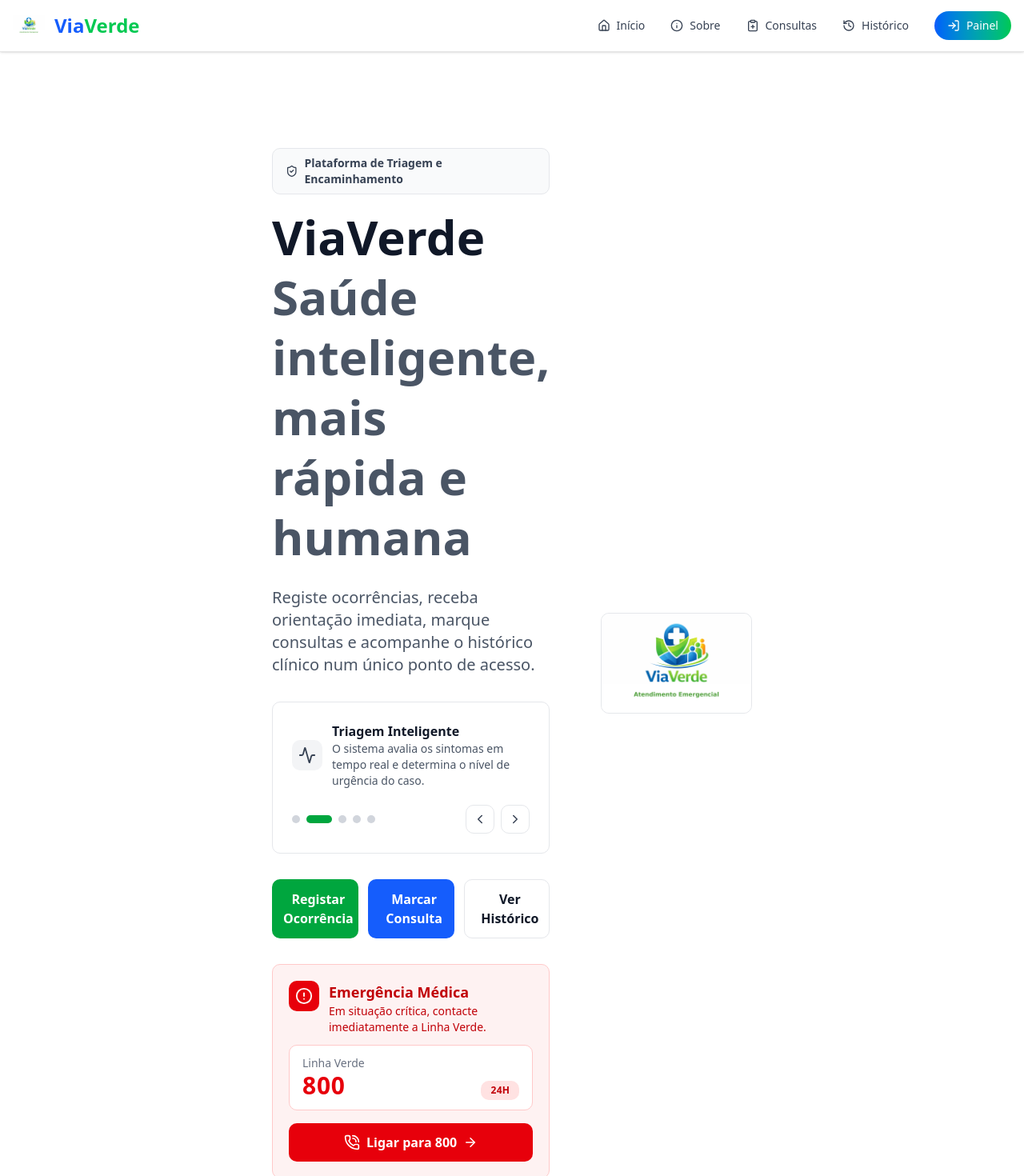
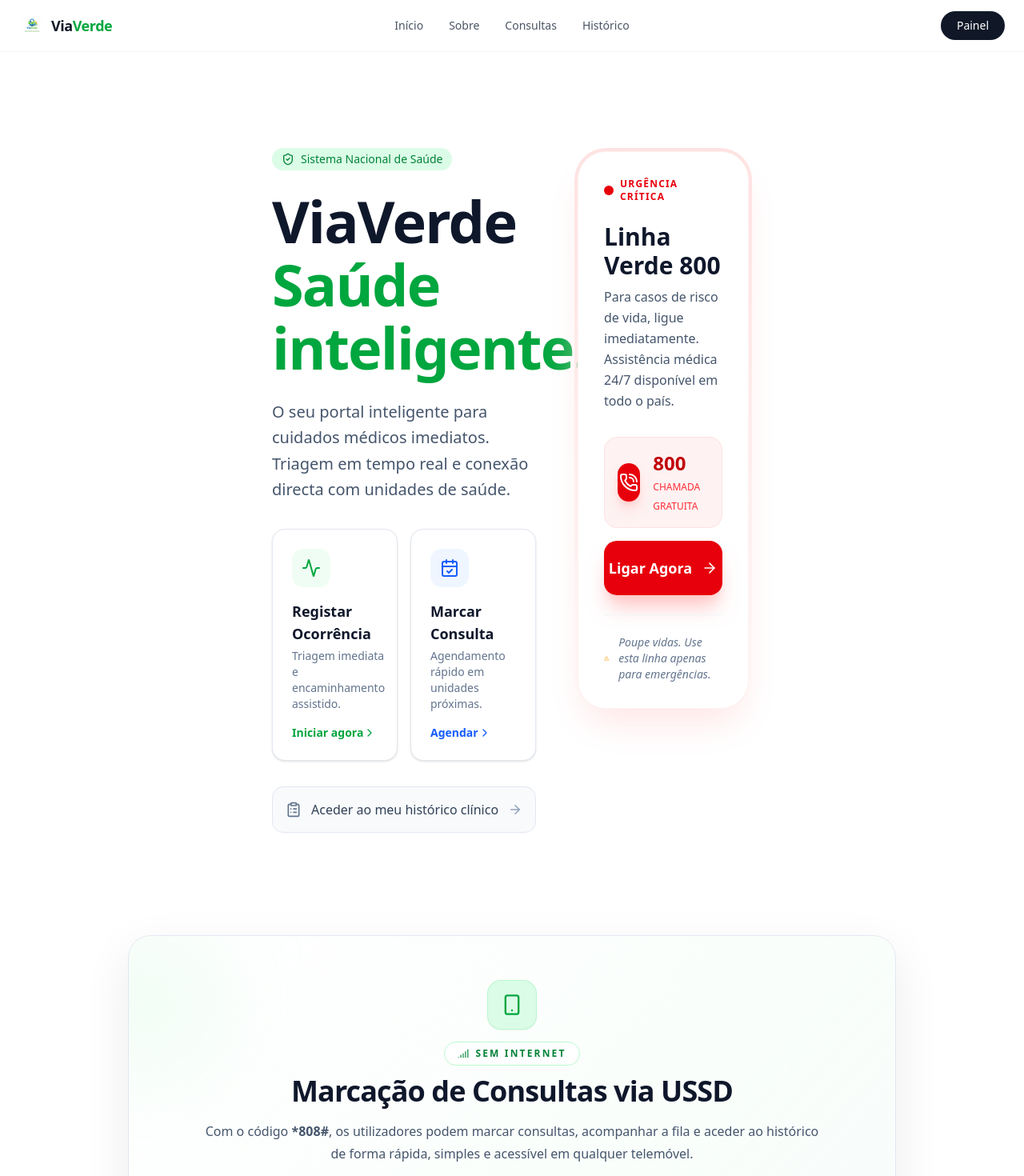
Before and after one commit to NiltonNovele/viaverde, a Next.js app: page / in a window 1280 px wide. Shown: the top 1470 px of the page at 80% size. Built offline with nearby package versions, Linux system fonts and the light colour scheme.

Commit message:
fix design

```diff
--- a/src/app/components/Header.tsx
+++ b/src/app/components/Header.tsx
@@ -1,16 +1,8 @@
 "use client";
 
 import Link from "next/link";
-import { useState, ReactNode, MouseEventHandler } from "react";
-import {
-  Menu,
-  X,
-  Home,
-  Info,
-  LogIn,
-  History,
-  ClipboardPlus,
-} from "lucide-react";
+import { useState, MouseEventHandler } from "react";
+import { Menu, X } from "lucide-react";
 import Image from "next/image";
 
 export const Header = () => {
@@ -18,75 +10,69 @@ export const Header = () => {
   const toggleMenu = () => setIsOpen(!isOpen);
 
   return (
-    <header className="bg-white border-b shadow-sm sticky top-0 z-50">
-      <div className="max-w-7xl mx-auto px-4 py-3 flex items-center justify-between">
+    <header className="bg-white border-b border-gray-100 sticky top-0 z-50">
+      <div className="max-w-7xl mx-auto px-6 h-16 flex items-center justify-between">
 
-        {/* Logo */}
-        <Link href="/" className="flex items-center gap-3">
-          <div className="w-10 h-10 relative">
-            <Image src="/logo.png" alt="ViaVerde" fill className="object-contain" />
-          </div>
-          <span className="text-2xl font-bold">
-            <span className="text-blue-600">Via</span>
-            <span className="text-green-500">Verde</span>
-          </span>
-        </Link>
+        {/* 1. Lado Esquerdo: Logo */}
+        <div className="flex-1 flex items-center">
+          <Link href="/" className="flex items-center gap-2">
+            <div className="w-8 h-8 relative">
+              <Image src="/logo.png" alt="ViaVerde" fill className="object-contain" />
+            </div>
+            <span className="text-lg font-bold tracking-tight text-gray-900">
+              Via<span className="text-green-600">Verde</span>
+            </span>
+          </Link>
+        </div>
 
-        {/* Desktop Nav */}
-        <nav className="hidden md:flex gap-8 items-center text-sm font-medium">
-          <NavItem href="/" icon={<Home size={16} />} label="Início" />
-          <NavItem href="/about" icon={<Info size={16} />} label="Sobre" />
-          <NavItem href="/consultas" icon={<ClipboardPlus size={16} />} label="Consultas" />
-          <NavItem href="/history" icon={<History size={16} />} label="Histórico" />
-
-          <NavItem
-            href="/dashboard"
-            icon={<LogIn size={16} />}
-            label="Painel"
-            className="px-4 py-2 rounded-full bg-gradient-to-r from-blue-600 to-green-500 text-white hover:opacity-90 transition"
-          />
+        {/* 2. Centro: Links (Desktop) */}
+        <nav className="hidden md:flex items-center gap-8">
+          <NavItem href="/" label="Início" />
+          <NavItem href="/about" label="Sobre" />
+          <NavItem href="/consultas" label="Consultas" />
+          <NavItem href="/history" label="Histórico" />
         </nav>
 
+        {/* 3. Lado Direito: Botão Painel */}
+        <div className="hidden md:flex flex-1 justify-end">
+          <Link
+            href="/dashboard"
+            className="text-sm font-medium bg-gray-900 text-white px-5 py-2 rounded-full hover:bg-gray-800 transition-colors"
+          >
+            Painel
+          </Link>
+        </div>
+
         {/* Mobile Toggle */}
-        <button className="md:hidden" onClick={toggleMenu}>
-          {isOpen ? <X size={26} /> : <Menu size={26} />}
+        <button className="md:hidden text-gray-600" onClick={toggleMenu}>
+          {isOpen ? <X size={24} /> : <Menu size={24} />}
         </button>
       </div>
 
-      {/* MOBILE MENU (NO FRAMER MOTION) */}
+      {/* MOBILE MENU */}
       {isOpen && (
-        <nav className="md:hidden px-4 pb-6 space-y-3 bg-white border-t animate-fadeIn">
-          <NavItem href="/" icon={<Home size={18} />} label="Início" onClick={toggleMenu} block />
-          <NavItem href="/about" icon={<Info size={18} />} label="Sobre" onClick={toggleMenu} block />
-          <NavItem href="/consultas" icon={<ClipboardPlus size={16} />} label="Consultas" />
-          <NavItem href="/history" icon={<History size={18} />} label="Histórico" onClick={toggleMenu} block />
-
-          <NavItem
+        <nav className="md:hidden bg-white border-t border-gray-100 p-4 space-y-4 shadow-lg animate-fadeIn">
+          <NavItem href="/" label="Início" onClick={toggleMenu} block />
+          <NavItem href="/about" label="Sobre" onClick={toggleMenu} block />
+          <NavItem href="/consultas" label="Consultas" onClick={toggleMenu} block />
+          <NavItem href="/history" label="Histórico" onClick={toggleMenu} block />
+          <Link
             href="/dashboard"
-            icon={<LogIn size={18} />}
-            label="Painel"
             onClick={toggleMenu}
-            block
-            className="bg-gradient-to-r from-blue-600 to-green-500 text-white px-4 py-2 rounded-md"
-          />
+            className="block text-center bg-gray-900 text-white py-2 rounded-lg text-sm font-medium"
+          >
+            Painel
+          </Link>
         </nav>
       )}
 
-      {/* simple animation */}
       <style jsx>{`
         .animate-fadeIn {
-          animation: fadeIn 0.2s ease-in-out;
+          animation: fadeIn 0.2s ease-out;
         }
-
         @keyframes fadeIn {
-          from {
-            opacity: 0;
-            transform: translateY(-10px);
-          }
-          to {
-            opacity: 1;
-            transform: translateY(0);
-          }
+          from { opacity: 0; transform: translateY(-5px); }
+          to { opacity: 1; transform: translateY(0); }
         }
       `}</style>
     </header>
@@ -95,29 +81,20 @@ export const Header = () => {
 
 type NavItemProps = {
   href: string;
-  icon: ReactNode;
   label: string;
-  className?: string;
   onClick?: MouseEventHandler<HTMLAnchorElement>;
   block?: boolean;
 };
 
-const NavItem = ({
-  href,
-  icon,
-  label,
-  className = "",
-  onClick,
-  block = false,
-}: NavItemProps) => (
+const NavItem = ({ href, label, onClick, block = false }: NavItemProps) => (
   <Link
     href={href}
     onClick={onClick}
-    className={`${
-      block ? "flex" : "inline-flex"
-    } items-center gap-2 text-gray-700 hover:text-green-600 transition ${className}`}
+    className={`
+      ${block ? "block py-2" : "inline-block"}
+      text-sm font-medium text-gray-600 hover:text-green-600 transition-colors
+    `}
   >
-    {icon}
-    <span>{label}</span>
+    {label}
   </Link>
 );
--- a/src/app/components/Hero.tsx
+++ b/src/app/components/Hero.tsx
@@ -1,74 +1,23 @@
 "use client";
 
-import Image from "next/image";
 import { useRouter } from "next/navigation";
 import Container from "./Container";
 import {
   PhoneCall,
-  Activity,
-  Hospital,
-  MessageCircle,
   CalendarCheck,
-  ChevronLeft,
-  ChevronRight,
-  AlertCircle,
   ClipboardList,
   ArrowRight,
   ShieldCheck,
+  Activity,
+  ChevronRight,
+  AlertTriangle
 } from "lucide-react";
-import { useState, useEffect } from "react";
-
-const slides = [
-  {
-    title: "Linha Verde Emergencial",
-    description:
-      "Em situações críticas, ligue e receba orientação imediata antes de chegar ao hospital.",
-    icon: <PhoneCall size={22} />,
-  },
-  {
-    title: "Triagem Inteligente",
-    description:
-      "O sistema avalia os sintomas em tempo real e determina o nível de urgência do caso.",
-    icon: <Activity size={22} />,
-  },
-  {
-    title: "Pré-notificação do Hospital",
-    description:
-      "A unidade sanitária é alertada antes da sua chegada para garantir atendimento prioritário.",
-    icon: <Hospital size={22} />,
-  },
-  {
-    title: "Orientação Imediata",
-    description:
-      "Receba instruções seguras para reduzir riscos enquanto se desloca para atendimento.",
-    icon: <MessageCircle size={22} />,
-  },
-  {
-    title: "Marcação Simplificada",
-    description:
-      "Para casos não urgentes, marque consultas via Web, WhatsApp ou USSD.",
-    icon: <CalendarCheck size={22} />,
-  },
-];
 
 export const Hero = () => {
   const router = useRouter();
-  const [current, setCurrent] = useState(0);
-
-  const nextSlide = () => setCurrent((p) => (p + 1) % slides.length);
-  const prevSlide = () =>
-    setCurrent((p) => (p === 0 ? slides.length - 1 : p - 1));
-
-  useEffect(() => {
-    const interval = setInterval(nextSlide, 5000);
-    return () => clearInterval(interval);
-  }, []);
 
   const handleEmergencyCall = () => {
-    if (
-      navigator.userAgent.indexOf("iPhone") > -1 ||
-      navigator.userAgent.indexOf("Android") > -1
-    ) {
+    if (/iPhone|Android/i.test(navigator.userAgent)) {
       window.location.href = "tel:800";
     } else {
       alert("Ligue para 800 - Linha Verde de Emergência");
@@ -76,139 +25,129 @@ export const Hero = () => {
   };
 
   return (
-    <section className="relative flex min-h-screen w-full items-center overflow-hidden bg-white py-20">
-      <Container className="relative z-10">
-        <div className="flex flex-col-reverse items-center justify-between gap-16 md:flex-row">
-          <div className="flex-1 text-center md:text-left ">
-            <div className="mb-4 inline-flex items-center gap-2 rounded-lg border border-gray-200 bg-gray-50 px-4 py-2 text-sm font-semibold text-gray-700">
-              <ShieldCheck size={16} />
-              Plataforma de Triagem e Encaminhamento
+    <section className="relative min-h-screen w-full flex items-center bg-[radial-gradient(ellipse_at_top_right,_var(--tw-gradient-stops))] from-green-50 via-white to-white py-12 lg:py-20">
+      {/* Elemento Decorativo de Fundo */}
+      {/* <div className="absolute top-0 right-0 -z-10 h-full w-full opacity-10 pointer-events-none">
+        <svg viewBox="0 0 100 100" className="h-full w-full">
+          <defs>
+            <pattern id="grid" width="10" height="10" patternUnits="userSpaceOnUse">
+              <path d="M 10 0 L 0 0 0 10" fill="none" stroke="currentColor" strokeWidth="0.5" />
+            </pattern>
+          </defs>
+          <rect width="100" height="100" fill="url(#grid)" />
+        </svg>
+      </div> */}
+
+      <Container>
+        <div className="grid grid-cols-1 lg:grid-cols-12 gap-12 items-start">
+
+          {/* Lado Esquerdo: Conteúdo e Ações Principais */}
+          <div className="lg:col-span-7 flex flex-col space-y-8">
+            <div>
+              <div className="inline-flex items-center gap-2 px-3 py-1 rounded-full bg-green-100 text-green-700 text-sm font-medium mb-6">
+                <ShieldCheck size={16} />
+                <span>Sistema Nacional de Saúde</span>
+              </div>
+
+              <h1 className="text-5xl lg:text-7xl font-extrabold tracking-tight text-slate-900 leading-[1.1]">
+                ViaVerde <br />
+                <span className="text-green-600">Saúde  inteligente.</span>
+              </h1>
+
+              <p className="mt-6 text-lg lg:text-xl text-slate-600 leading-relaxed max-w-xl">
+                O seu portal inteligente para cuidados médicos imediatos.
+                Triagem em tempo real e conexão directa com unidades de saúde.
+              </p>
             </div>
 
-            <h1 className="mb-6 text-4xl font-bold leading-tight md:text-6xl text-gray-900">
-              ViaVerde
-              <br />
-              <span className="text-gray-600">Saúde inteligente, mais rápida e humana</span>
-            </h1>
-
-            <p className="mb-8 max-w-2xl text-lg text-gray-600 md:text-xl">
-              Registe ocorrências, receba orientação imediata, marque consultas e
-              acompanhe o histórico clínico num único ponto de acesso.
-            </p>
-
-            <div className="mb-8 max-w-2xl rounded-lg border border-gray-200 bg-white p-6">
-              <div className="mb-3 flex items-center gap-3">
-                <div className="rounded-lg bg-gray-100 p-2 text-gray-700">{slides[current].icon}</div>
-                <div>
-                  <p className="font-semibold text-gray-900">{slides[current].title}</p>
-                  <p className="text-sm text-gray-600">{slides[current].description}</p>
+            {/* Ações em Grid */}
+            <div className="grid grid-cols-1 sm:grid-cols-2 gap-4">
+              <button
+                onClick={() => router.push("/ocorrencia")}
+                className="group flex flex-col items-start p-6 bg-white border border-slate-200 rounded-2xl shadow-sm hover:shadow-md hover:border-green-500 transition-all text-left"
+              >
+                <div className="p-3 bg-green-50 text-green-600 rounded-xl group-hover:bg-green-600 group-hover:text-white transition-colors mb-4">
+                  <Activity size={24} />
                 </div>
-              </div>
-
-              <div className="mt-5 flex items-center justify-between">
-                <div className="flex gap-2">
-                  {slides.map((_, index) => (
-                    <button
-                      key={index}
-                      onClick={() => setCurrent(index)}
-                      className={`h-2.5 rounded-full transition-all ${
-                        current === index ? "w-8 bg-green-600" : "w-2.5 bg-gray-300"
-                      }`}
-                      aria-label={`Ir para slide ${index + 1}`}
-                    />
-                  ))}
+                <h3 className="font-bold text-slate-900 text-lg">Registar Ocorrência</h3>
+                <p className="text-sm text-slate-500 mt-1">Triagem imediata e encaminhamento assistido.</p>
+                <div className="mt-4 flex items-center text-green-600 font-semibold text-sm group-hover:gap-2 transition-all">
+                  Iniciar agora <ChevronRight size={16} />
                 </div>
-
-                <div className="flex gap-2">
-                  <button
-                    onClick={prevSlide}
-                    className="rounded-lg border border-gray-200 bg-white p-2 text-gray-700 transition hover:bg-gray-50"
-                    aria-label="Slide anterior"
-                  >
-                    <ChevronLeft size={18} />
-                  </button>
-                  <button
-                    onClick={nextSlide}
-                    className="rounded-lg border border-gray-200 bg-white p-2 text-gray-700 transition hover:bg-gray-50"
-                    aria-label="Próximo slide"
-                  >
-                    <ChevronRight size={18} />
-                  </button>
-                </div>
-              </div>
-            </div>
-
-            <div className="grid max-w-2xl gap-3 sm:grid-cols-2 xl:grid-cols-3">
-              <button
-                onClick={() => router.push("ocorrencia")}
-                className="inline-flex items-center justify-center gap-2 rounded-lg bg-green-600 px-6 py-3 text-base font-semibold text-white transition hover:bg-green-700"
-              >
-                <PhoneCall size={20} />
-                Registar Ocorrência
               </button>
 
               <button
                 onClick={() => router.push("/consultas")}
-                className="inline-flex items-center justify-center gap-2 rounded-lg bg-blue-600 px-6 py-3 text-base font-semibold text-white transition hover:bg-blue-700"
+                className="group flex flex-col items-start p-6 bg-white border border-slate-200 rounded-2xl shadow-sm hover:shadow-md hover:border-blue-500 transition-all text-left"
               >
-                <CalendarCheck size={20} />
-                Marcar Consulta
-              </button>
-
-              <button
-                onClick={() => router.push("/history")}
-                className="inline-flex items-center justify-center gap-2 rounded-lg border border-gray-200 bg-white px-6 py-3 text-base font-semibold text-gray-900 transition hover:bg-gray-50 sm:col-span-2 xl:col-span-1"
-              >
-                <ClipboardList size={20} />
-                Ver Histórico
+                <div className="p-3 bg-blue-50 text-blue-600 rounded-xl group-hover:bg-blue-600 group-hover:text-white transition-colors mb-4">
+                  <CalendarCheck size={24} />
+                </div>
+                <h3 className="font-bold text-slate-900 text-lg">Marcar Consulta</h3>
+                <p className="text-sm text-slate-500 mt-1">Agendamento rápido em unidades próximas.</p>
+                <div className="mt-4 flex items-center text-blue-600 font-semibold text-sm group-hover:gap-2 transition-all">
+                  Agendar <ChevronRight size={16} />
+                </div>
               </button>
             </div>
 
-            <div className="mt-8 max-w-2xl rounded-lg border border-red-200 bg-red-50 p-5">
-              <div className="mb-3 flex items-start gap-3">
-                <div className="rounded-lg bg-red-600 p-2 text-white">
-                  <AlertCircle size={22} />
+            <button
+              onClick={() => router.push("/history")}
+              className="flex items-center justify-between p-4 bg-slate-50 rounded-xl border border-slate-200 hover:bg-slate-100 transition-colors group"
+            >
+              <div className="flex items-center gap-3">
+                <ClipboardList className="text-slate-500" size={20} />
+                <span className="font-medium text-slate-700">Aceder ao meu histórico clínico</span>
+              </div>
+              <ArrowRight size={18} className="text-slate-400 group-hover:translate-x-1 transition-transform" />
+            </button>
+          </div>
+
+          {/* Lado Direito: Card de Emergência (Prioridade Alta) */}
+          <div className="lg:col-span-5">
+            <div className="relative p-1 rounded-[2.5rem] bg-gradient-to-b from-red-100 to-transparent">
+              <div className="bg-white rounded-[2.2rem] p-8 shadow-2xl shadow-red-100 border border-red-50">
+                <div className="flex items-center gap-2 text-red-600 mb-6">
+                  <div className="relative flex h-3 w-3">
+                    <span className="animate-ping absolute inline-flex h-full w-full rounded-full bg-red-400 opacity-75"></span>
+                    <span className="relative inline-flex rounded-full h-3 w-3 bg-red-600"></span>
+                  </div>
+                  <span className="font-bold uppercase tracking-widest text-xs">Urgência Crítica</span>
                 </div>
-                <div>
-                  <h3 className="text-lg font-bold text-red-700">Emergência Médica</h3>
-                  <p className="text-sm text-red-700">
-                    Em situação crítica, contacte imediatamente a Linha Verde.
-                  </p>
+
+                <h2 className="text-3xl font-black text-slate-900 mb-2">Linha Verde 800</h2>
+                <p className="text-slate-600 mb-8 leading-relaxed">
+                  Para casos de risco de vida, ligue imediatamente. Assistência médica 24/7 disponível em todo o país.
+                </p>
+
+                <div className="space-y-4">
+                  <div className="flex items-center gap-4 p-4 bg-red-50 rounded-2xl border border-red-100">
+                    <div className="h-12 w-12 flex items-center justify-center bg-red-600 text-white rounded-full shadow-lg shadow-red-200">
+                      <PhoneCall size={24} />
+                    </div>
+                    <div>
+                      <span className="block text-2xl font-bold text-red-700">800</span>
+                      <span className="text-xs font-medium text-red-500 uppercase">Chamada Gratuita</span>
+                    </div>
+                  </div>
+
+                  <button
+                    onClick={handleEmergencyCall}
+                    className="w-full py-5 bg-red-600 hover:bg-red-700 text-white rounded-2xl font-bold text-lg shadow-xl shadow-red-200 transition-all active:scale-95 flex items-center justify-center gap-3"
+                  >
+                    Ligar Agora
+                    <ArrowRight size={20} />
+                  </button>
+                </div>
+
+                <div className="mt-6 pt-6 border-t border-slate-100 flex items-center gap-3 text-slate-500 italic text-sm">
+                  <AlertTriangle size={16} className="text-amber-500" />
+                  Poupe vidas. Use esta linha apenas para emergências.
                 </div>
               </div>
-
-              <div className="mb-4 flex items-end justify-between rounded-lg bg-white px-4 py-3 border border-red-200">
-                <div>
-                  <p className="text-sm font-medium text-gray-500">Linha Verde</p>
-                  <p className="text-3xl font-bold tracking-wide text-red-600">800</p>
-                </div>
-                <span className="rounded-lg bg-red-100 px-3 py-1 text-xs font-bold uppercase tracking-wide text-red-700">
-                  24h
-                </span>
-              </div>
-
-              <button
-                onClick={handleEmergencyCall}
-                className="flex w-full items-center justify-center gap-2 rounded-lg bg-red-600 py-3 font-bold text-white transition hover:bg-red-700"
-              >
-                <PhoneCall size={20} />
-                Ligar para 800
-                <ArrowRight size={18} />
-              </button>
             </div>
           </div>
 
-          <div className="flex w-full max-w-xl flex-1 justify-center md:max-w-2xl md:justify-end">
-            <div className="relative w-full aspect-[3/2] overflow-hidden rounded-lg border border-gray-200 bg-gray-50">
-              <Image
-                src="/logo.png"
-                alt="Via Verde"
-                fill
-                className="object-cover"
-                priority
-              />
-            </div>
-          </div>
         </div>
       </Container>
     </section>
```
